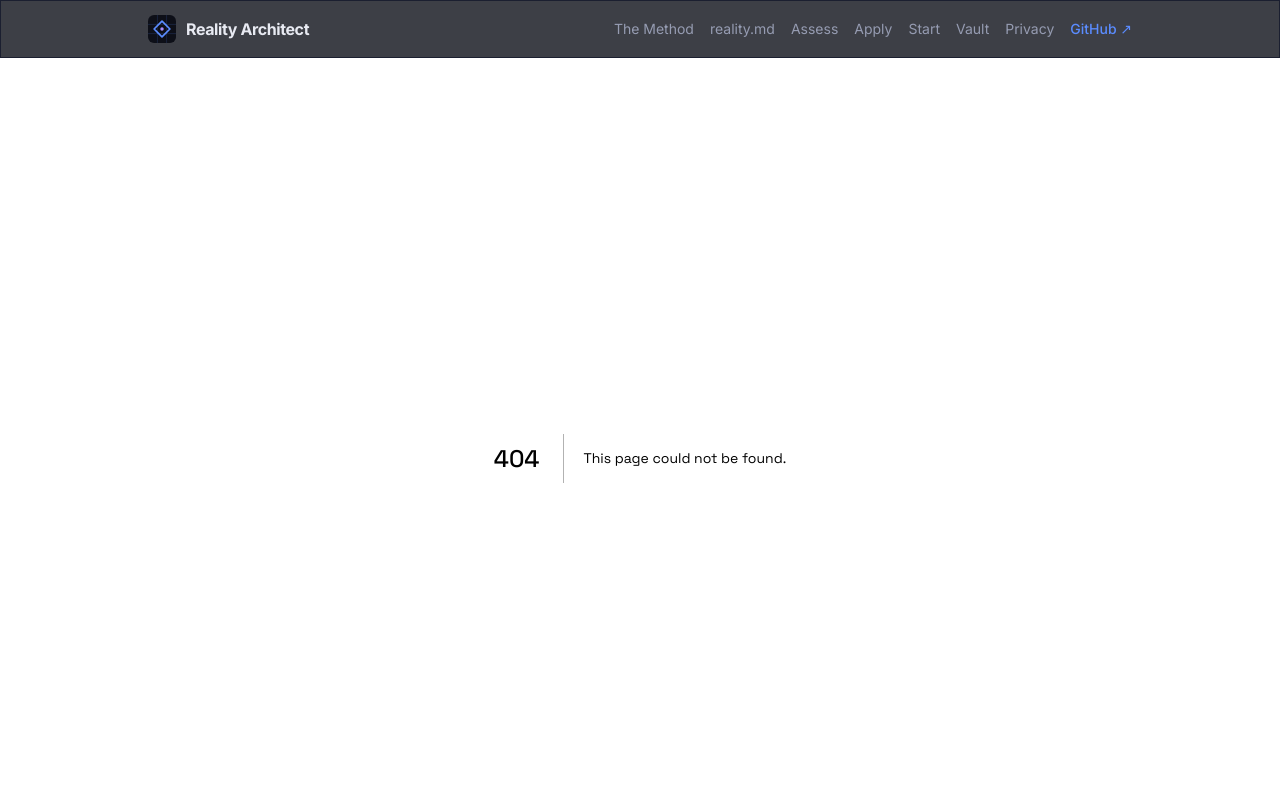
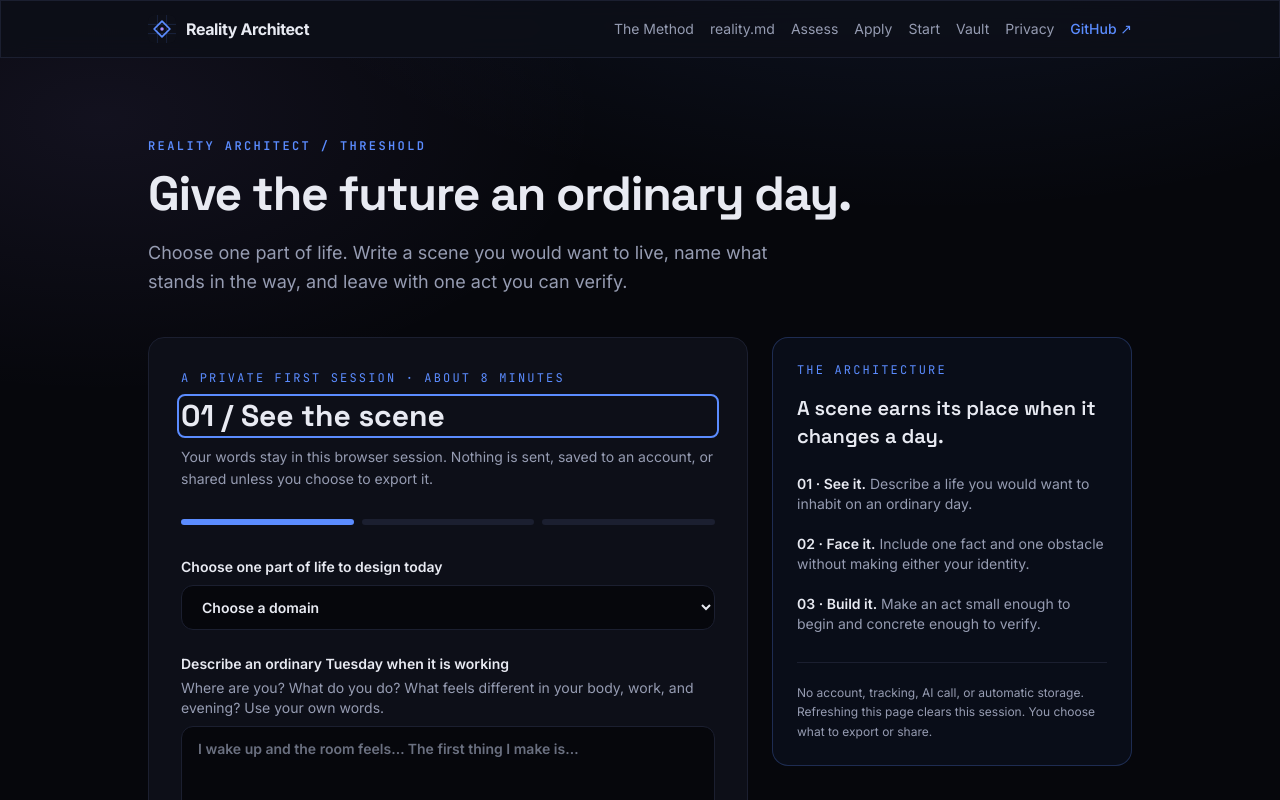
Before and after one commit to frankxai/realityarchitect, a Next.js app: page /threshold in a window 1280 px wide. Before the commit this address had no page. Shown: the top 800 px of the page. Built offline with nearby package versions, Linux system fonts and the light colour scheme.

Commit message:
feat: add Threshold entry route

```diff
--- /dev/null
+++ b/app/threshold/page.tsx
@@ -0,0 +1,29 @@
+import type { Metadata } from 'next'
+import { ThresholdStudio } from '@/components/ThresholdStudio'
+
+export const metadata: Metadata = {
+  title: 'Threshold · Make a Reality Card',
+  description: 'Describe an ordinary future day, face one present obstacle, and export an action you can verify. Private in this browser session.',
+  alternates: { canonical: '/threshold' },
+  openGraph: {
+    title: 'Threshold · Make a Reality Card',
+    description: 'A private, local first session from future scene to inspectable action.',
+    url: '/threshold',
+    type: 'website',
+  },
+}
+
+export default function Threshold() {
+  return (
+    <div className="py-14 sm:py-20">
+      <p className="font-mono text-xs font-semibold uppercase tracking-[0.2em] text-accent">Reality Architect / Threshold</p>
+      <h1 className="mt-4 max-w-3xl text-4xl font-extrabold tracking-tight text-ink sm:text-5xl">
+        Give the future an ordinary day.
+      </h1>
+      <p className="mt-5 max-w-2xl text-lg leading-relaxed text-muted">
+        Choose one part of life. Write a scene you would want to live, name what stands in the way, and leave with one act you can verify.
+      </p>
+      <ThresholdStudio />
+    </div>
+  )
+}
```
